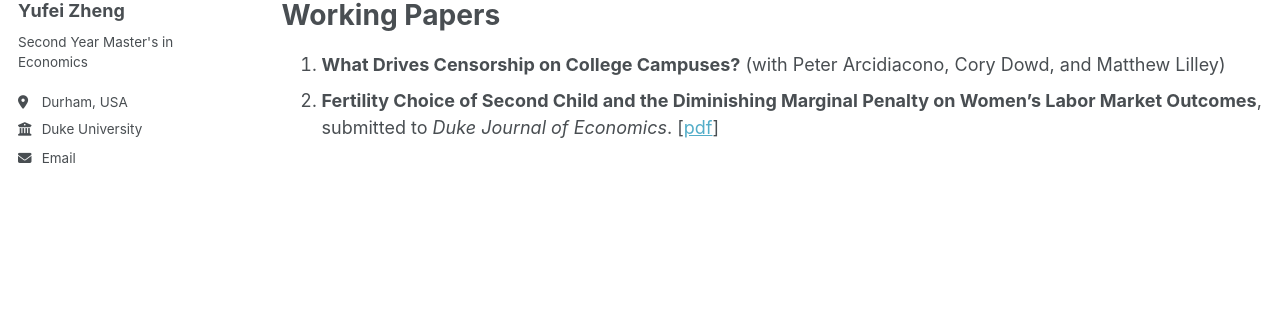
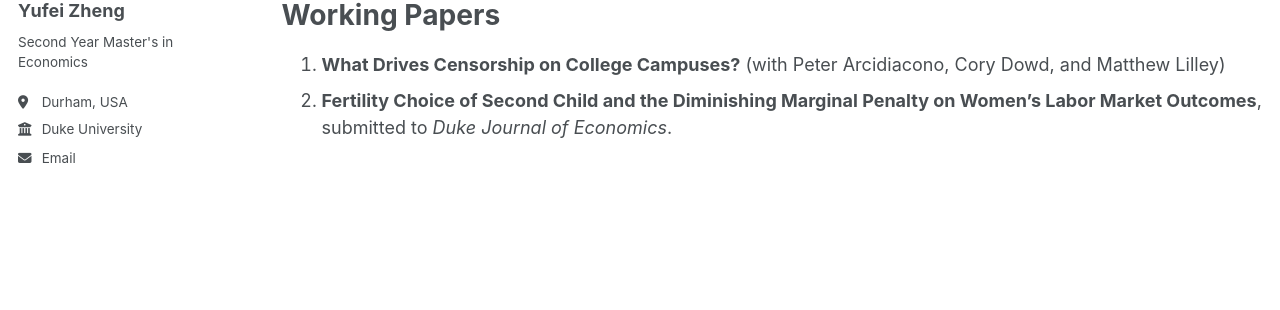
Before and after one commit to sophiezheng5/sophiezheng5.github.io, a Jekyll site: the page built from _pages/resesarch.md, in a window 1280 px wide. Shown: the part 250-560 px from the top of the page. Built offline with Jekyll 4.4.1, drawn with Linux system fonts in a browser that asks for light colours.

Commit message:
Update resesarch.md

```diff
--- a/_pages/resesarch.md
+++ b/_pages/resesarch.md
@@ -10,5 +10,5 @@ Methodologies: Structural Models, Reduced-form Analysis
 
 # Working Papers
 1. **What Drives Censorship on College Campuses?** (with Peter Arcidiacono, Cory Dowd, and Matthew Lilley) <br />
-2. **Fertility Choice of Second Child and the Diminishing Marginal Penalty on Women’s Labor Market Outcomes**, submitted to _Duke Journal of Economics_. [<a href="files/Fertility Choice of Second Child and the Diminishing Marginal Penalty on Women's Labor Market Outcomes.pdf
-">pdf</a>]
+2. **Fertility Choice of Second Child and the Diminishing Marginal Penalty on Women’s Labor Market Outcomes**, submitted to _Duke Journal of Economics_.<!--[<a href="files/Fertility Choice of Second Child and the Diminishing Marginal Penalty on Women's Labor Market Outcomes.pdf
+">pdf</a>]-->
```
